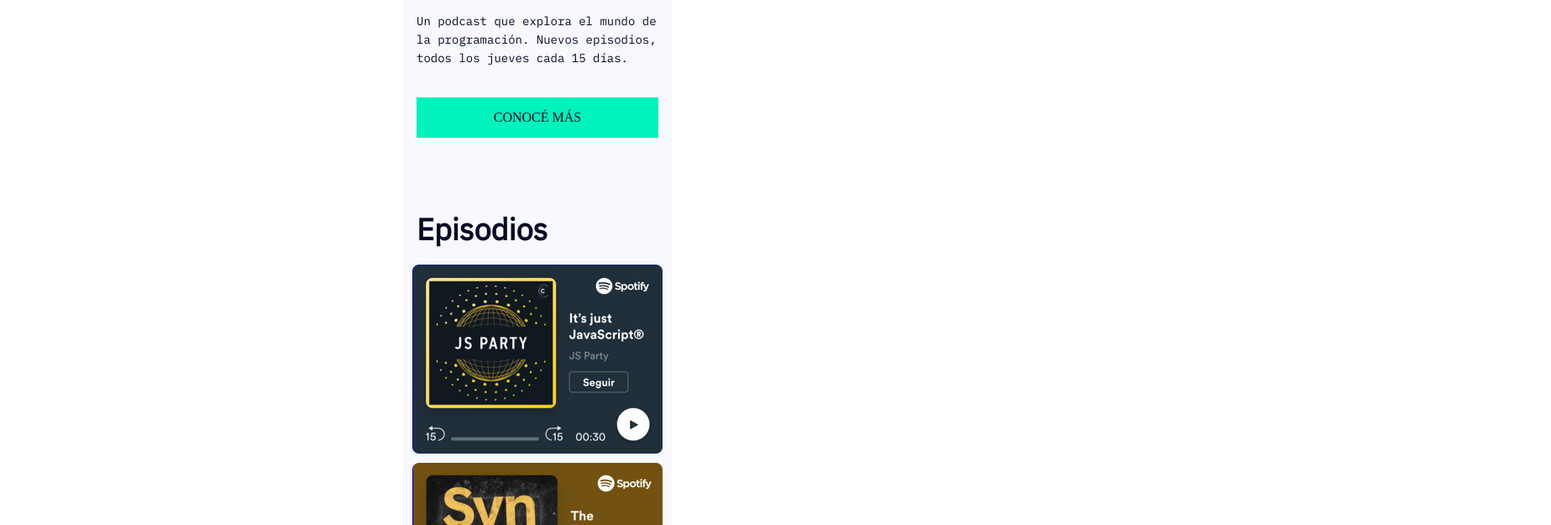
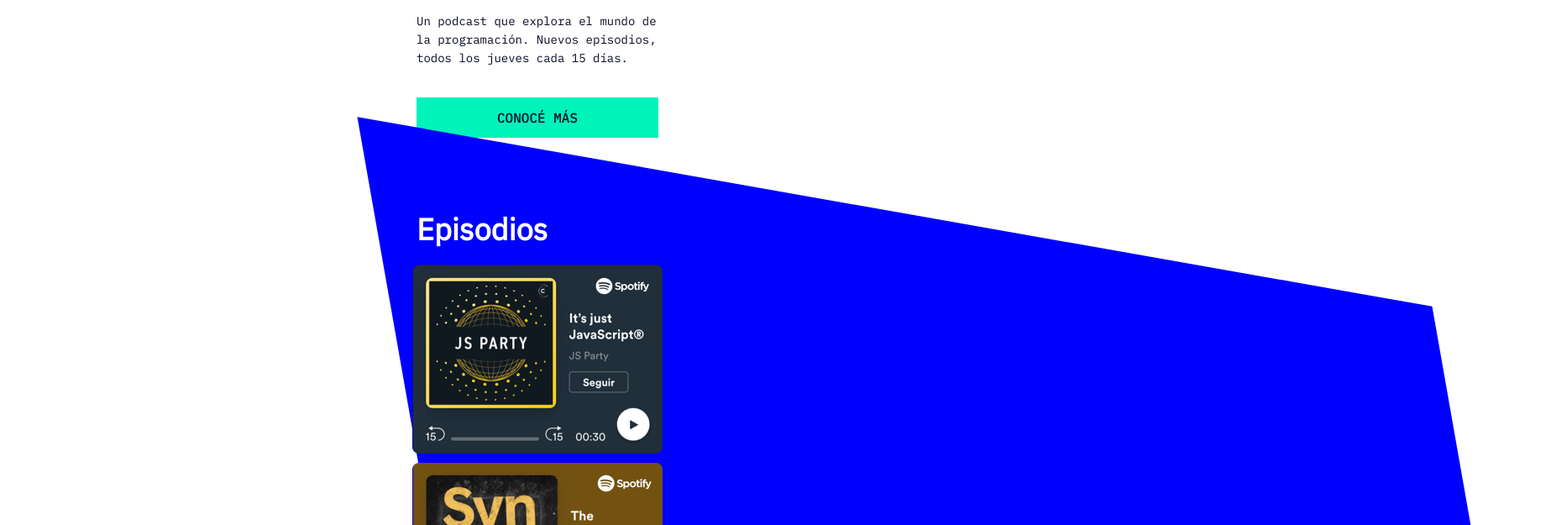
Before and after one commit to DEM18/Podcast_Channel, a plain HTML site: page index.html in a window 1280 px wide. Shown: the part 159-784 px from the top of the page at 84% size, 1847 px wide, since content can reach past the window. Drawn offline with Linux system fonts and the light colour scheme.

Commit message:
create gradiant background

```diff
--- a/index.html
+++ b/index.html
@@ -5,6 +5,7 @@
     <script src="https://use.fontawesome.com/e10b036a83.js"></script>
     <link href="https://fonts.googleapis.com/css?family=IBM+Plex+Sans&display=swap" rel="stylesheet">
     <link href="https://fonts.googleapis.com/css?family=IBM+Plex+Mono&display=swap" rel="stylesheet">
+    <link href="https://fonts.googleapis.com/css?family=IBM+Plex+Mono:400,500&display=swap" rel="stylesheet">
     <title>Podcast Channel</title>
 </head>
 
@@ -14,9 +15,6 @@
             <div class="logo">
                 <img src="images/icons/logo.svg" alt="logo">
             </div>
-            <!--   <div class="menu-hamburguer">
-                <i class="fa fa-bars"></i>
-            </div> -->
         </header>
         <section class="first-section">
             <h1>Hello <span class="world-line-through">world </span>pale blue dot</h1>
@@ -26,6 +24,7 @@
                 días.</p>
             <button class="cta">conocé más</button>
         </section>
+        <div class="background-wrapper">
             <section class="second-section">
                 <h2>Episodios</h2>
                 <div class="list-content">
@@ -46,6 +45,7 @@
                         vastness, there is no hint that help will come from elsewhere to save us from ourselves.</p>
                 </div>
             </section>
+
             <section class="four-section">
                 <h2>Invitadas/os estelares</h2>
                 <div class="gallery">
@@ -80,6 +80,7 @@
                 <h2>¿Querés las últimas novedades?</h2>
                 <button class="cta">Escuchá los episodios</button>
             </section>
+        </div>
         <footer>
             <div class="copyright">
                 <div class="text">
--- a/styles/styles.css
+++ b/styles/styles.css
@@ -13,8 +13,31 @@ body{
 }
 
 .main-wrapper{
-    background-color:ghostwhite;
     padding: 16px;
+
+}
+/*---------BACKGROUND-------*/
+
+.background-wrapper::before{
+    display: block;
+    content: "";
+    width: 100%;
+    transform: skew(10deg, 10deg);
+    position: absolute;
+    height: 100%;
+    background: blue;
+    z-index: 0;
+}
+
+.second-section,
+.third-section,
+.third-section,
+.four-section,
+.five-section,
+.six-section
+{
+    position: relative;
+
 }
 
 /*-------BUTTONS CTA-------*/
@@ -25,7 +48,8 @@ body{
     height: 48px;
     font-size: 16px;
     text-transform: uppercase;
-    font-family: 'IBMPlexMono';
+    font-family: 'IBM Plex Mono', monospace;
+    font-weight: 500;
     color: #060A24;
     letter-spacing: 0;
     text-align: center;
@@ -39,10 +63,10 @@ h2,
 h3{
     font-family: 'IBM Plex Sans', sans-serif;
     font-size: 36px;
-    color: #060A24;
     letter-spacing: 0;
     line-height: 42px;
     height: 42px;
+    color: #060A24;
 }
 
 
@@ -109,6 +133,8 @@ p{
     margin-bottom: 21px;
     max-width: 157px;
     margin-right: 147px;
+    color: #FFFFFF;
+
 }
 
 .list-content{
```
Lines whose indentation alone changed are shown as unchanged.
